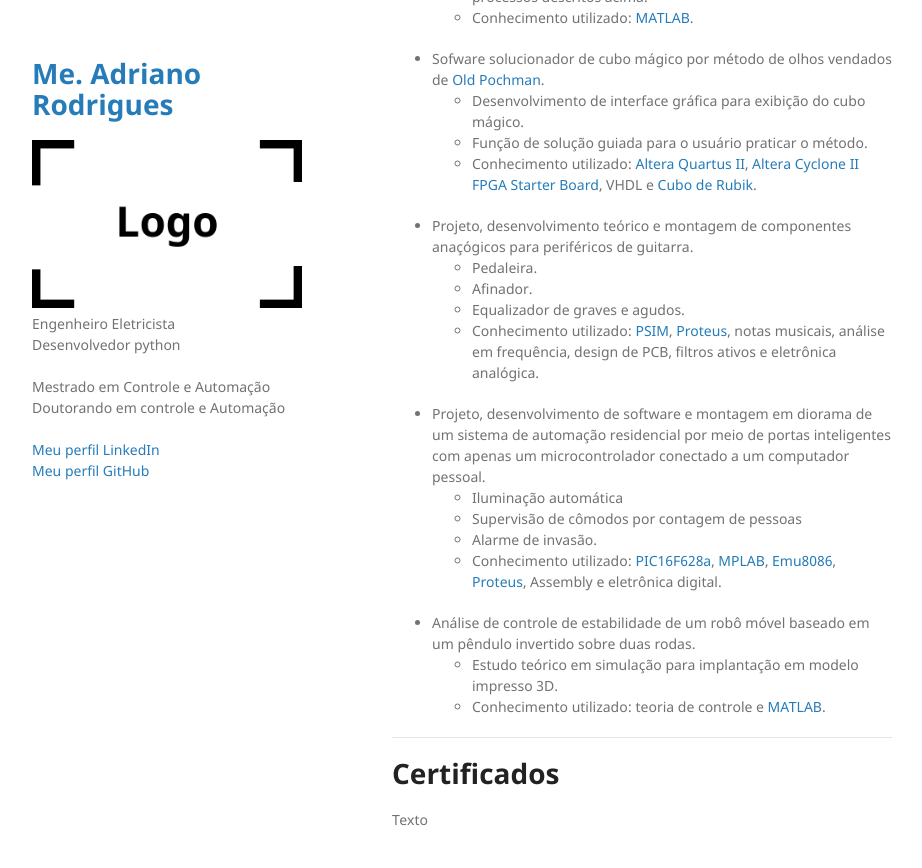
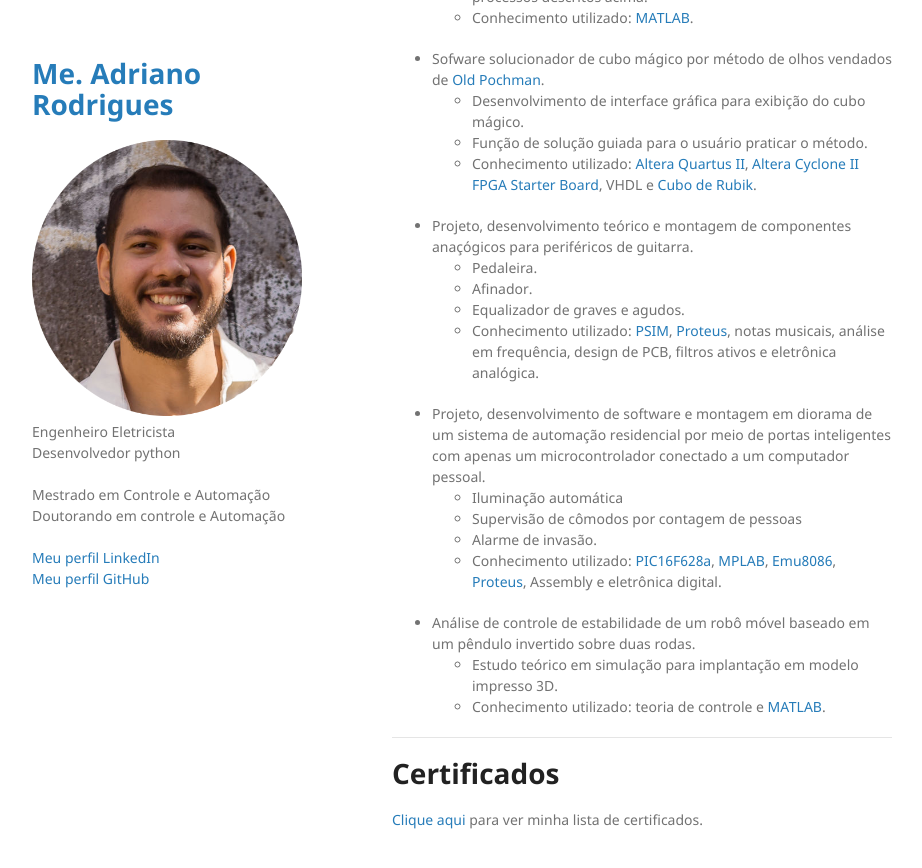
Before and after one commit to Adrianordp/Adrianordp.github.io, a Jekyll site: the page built from index.md, in a window 1280 px wide and 900 px high, scrolled down 1646 px. Shown: the top 868 px of the window, without its empty margins (178-1100 px from the left). Built offline with Jekyll 4.4.1, drawn with Linux system fonts in a browser that asks for light colours.

Commit message:
Added certificates folder

```diff
--- a/_config.yml
+++ b/_config.yml
@@ -1,5 +1,5 @@
 title: Me. Adriano Rodrigues
-logo: /assets/img/logo.png
+logo: /assets/img/adriano.png
 description:
   Engenheiro Eletricista <br>
   Desenvolvedor python <br>
@@ -12,3 +12,5 @@ description:
 baseurl: ""
 google_analytics:
 theme: jekyll-theme-minimal
+plugins:
+- jekyll-seo-tag
--- a/_includes/head-custom.html
+++ b/_includes/head-custom.html
@@ -4,6 +4,6 @@
 {% include head-custom-google-analytics.html %}
 
 <!-- You can set your favicon here -->
-<!-- link rel="shortcut icon" type="image/x-icon" href="{{ '/favicon.ico' | relative_url }}" -->
-
+<!-- <link rel="stylesheet" href="{{ "/assets/main.css" | relative_url }}"> -->
+<link rel="icon" type="image/x-icon" href="/assets/img/favicon.ico">
 <!-- end custom head snippets -->
--- a/_layouts/default.html
+++ b/_layouts/default.html
@@ -27,10 +27,6 @@
         <p class="view"><a href="{{ site.github.repository_url }}">View the Project on GitHub <small>{{ site.github.repository_nwo }}</small></a></p>
         {% endif %}
 
-        {% if site.github.is_user_page %}
-        <p class="view"><a href="{{ site.github.owner_url }}">View My GitHub Profile</a></p>
-        {% endif %}
-
         {% if site.show_downloads %}
         <ul class="downloads">
           <li><a href="{{ site.github.zip_url }}">Download <strong>ZIP File</strong></a></li>
--- a/index.md
+++ b/index.md
@@ -65,4 +65,4 @@ Abaixo segue a lista dos meus principais projetos.
 ---
 
 # Certificados
-Texto
+[Clique aqui](./certificates) para ver minha lista de certificados.
```
Also changed, not shown: certificates/index.md (added, +8 -0 lines), assets/img/adriano.png (added), assets/img/favicon.ico (added), assets/img/logo.png (deleted), 2 other files.
